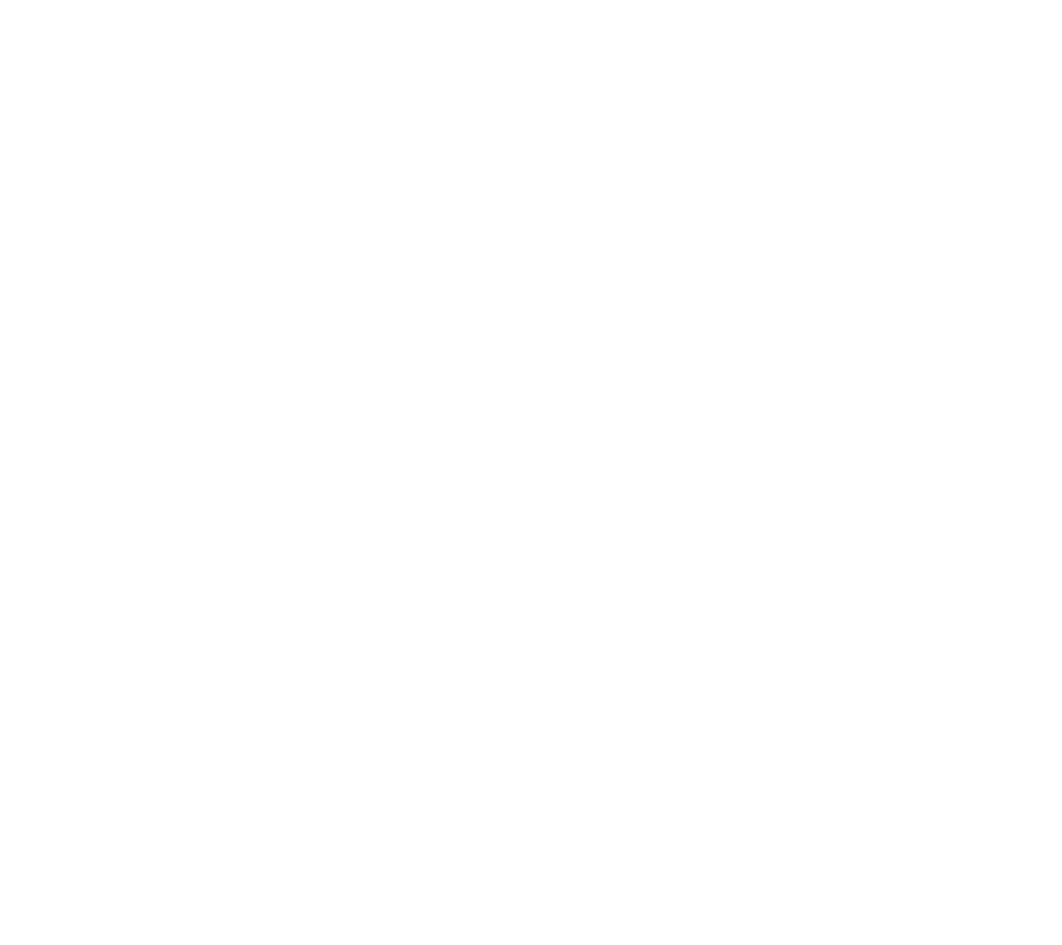
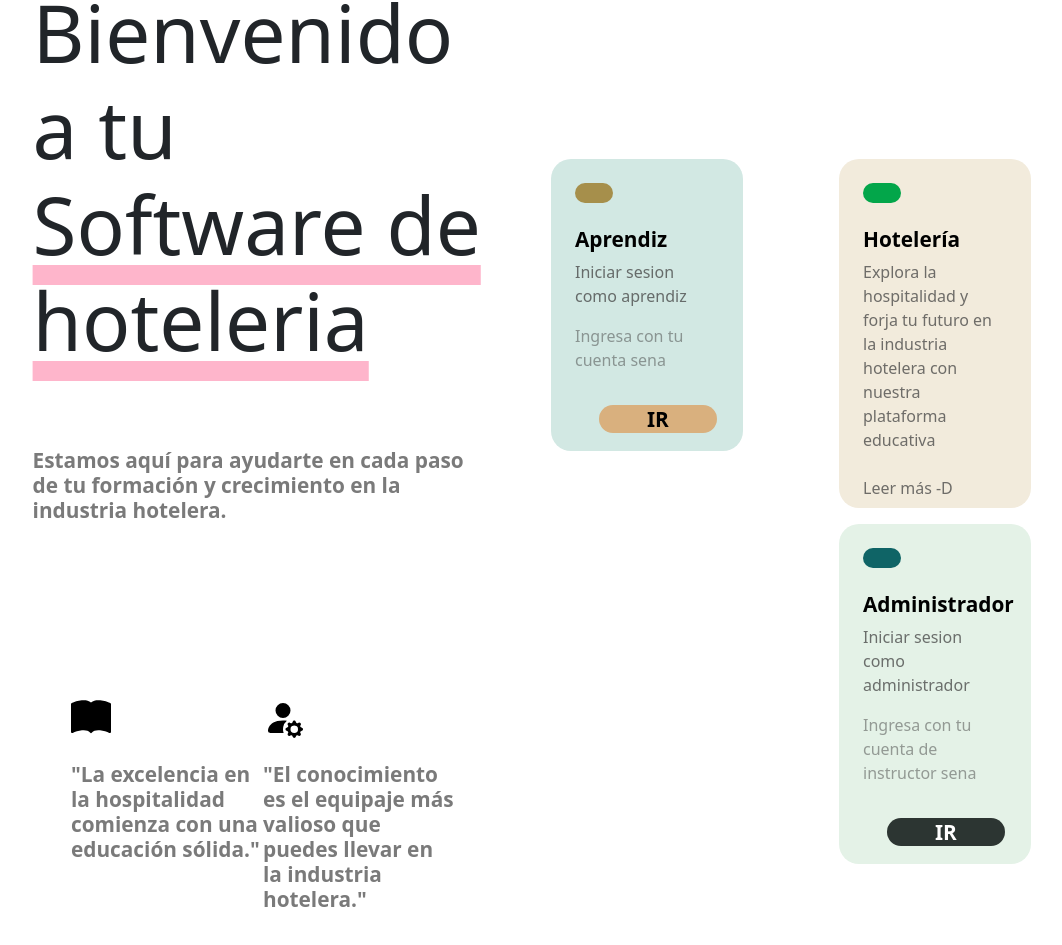
Before and after one commit to jhoncastro1/Software_Hoteleria, a React (Create React App) app in the folder Hoteleria_frontend/: page / in a window 1280 px wide. Shown: the part 291-1236 px from the top of the page, without its empty margins (89-1151 px from the left). Before the commit the page ends 800 px from the top, so only its background shows below. Built offline with nearby package versions, Linux system fonts and the light colour scheme.

Commit message:
Creation of AdminLogin.js and AdmingLogin.css, update of Home_page, routes Login and adminLogin done, all in a 90% made

```diff
--- a/Hoteleria_frontend/src/App.js
+++ b/Hoteleria_frontend/src/App.js
@@ -8,6 +8,7 @@ import Home from "./components/Home_page";
 import Login from "./components/Login";
 import Navbar_Home from "./components/Navbar_Home";
 import Main from "./components/Main_Page";
+import AdminLogin from "./components/AdminLogin";
 
 function App() {
   return (
@@ -25,6 +26,7 @@ function App() {
           />
           <Route path="/login" element={<Login />} />
           <Route path="/main" element={<Main/>} />
+          <Route path="/adminLogin" element={<AdminLogin/>} />
         </Routes>
       </div>
     </Router>
--- /dev/null
+++ b/Hoteleria_frontend/src/components/AdminLogin.css
@@ -0,0 +1,50 @@
+
+form {
+    background-color: #ffffff;
+
+  }
+
+h2 {
+  text-align: center;
+}
+
+label {
+  display: flex;
+  margin-top: 8px;
+}
+
+input[type="email"],input[type="password"] {
+  width: 100%;
+  padding: 10px;
+}
+
+button {
+  justify-content: center;
+  width: 100%;
+  background-color: #044040;
+  color: #fff;
+  padding: 10px;
+  cursor: pointer;
+  transition: background-color 0.3s;
+}
+
+button:hover {
+  background-color: #044040;
+}
+
+.software{
+  color: #fff;
+  text-align: center;
+}
+
+p{
+  align-items: center;
+  font-size: xx-small;
+  color: #424242;
+}
+
+
+.info
+{
+  background-color: #044040;
+}
--- /dev/null
+++ b/Hoteleria_frontend/src/components/AdminLogin.js
@@ -0,0 +1,85 @@
+import React, { useState } from 'react';
+
+import "./AdminLogin.css"; // Importar el archivo CSS
+import 'bootstrap/dist/css/bootstrap.min.css';
+import 'bootstrap/dist/js/bootstrap.bundle.min.js';
+import Senalogo from '../images/LogoSena.png'
+
+function Login() {
+  const [email, setEmail] = useState("");
+  const [password, setPassword] = useState("");
+
+  const handleEmailChange = (e) => {
+    setEmail(e.target.value);
+  };
+
+  const handlePasswordChange = (e) => {
+    setPassword(e.target.value);
+  };
+
+  const handleSubmit = (e) => {
+    e.preventDefault();
+    // Aquí puedes enviar los datos de inicio de sesión al servidor o realizar cualquier otra acción que desees.
+    console.log("Email:", email);
+    console.log("Contraseña:", password);
+  };
+
+  return (
+
+        <div className="col-12 row">
+          <div className="software text-white col-6 min-vh-100 text-white d-flex align-items-center justify-content-center flex-column info">
+
+            <h4 class="text-white mb-4">Bienvenidos de nuevo a tu</h4>
+            <h1 class="text-white mb-4">SOFTWARE DE HOTELERÍA</h1>
+            <h4 class="text-white">Instructor SENA</h4>
+
+          </div>
+
+
+
+          <div className="login col-6 text-black d-flex align-items-center justify-content-center flex-column">
+            <form onSubmit={handleSubmit}>
+              <div>
+                <div className="text-center">
+
+                  <img src={Senalogo} width="30px" height="30px"></img>
+                  <p>Regional tolima</p>
+                  <br />
+
+                  <br />
+                  <h2>Iniciar sesión</h2>
+
+                  <p>Inicia sesion con tu cuenta asignada por el instructor de proyecto</p>
+                  <br />
+                </div>
+                <label>Email:</label>
+                <input className="border-top-0 border-end-0 border-start-0"
+
+                  type="email"
+                  value={email}
+                  onChange={handleEmailChange}
+                  required
+
+                />
+              </div>
+              <div>
+                <label>Contraseña:</label>
+
+                <input className="border-top-0 border-end-0 border-start-0   class='bi bi-eye-slash'"
+                  type="password"
+                  value={password}
+                  onChange={handlePasswordChange}
+                  required
+                  />
+                  <i class="bi bi-eye-slash"></i>
+              </div>
+              <br />
+              <button type="submit" href="/">Ingresar</button>
+            </form>
+          </div>
+        </div>
+
+  );
+}
+
+export default Login;
--- a/Hoteleria_frontend/src/components/Home_Page.css
+++ b/Hoteleria_frontend/src/components/Home_Page.css
@@ -0,0 +1,96 @@
+.underline{
+    text-decoration: underline;
+    text-decoration-color: #FEB5CB;
+    text-decoration-thickness: 20px;
+}
+.room{
+    padding: 5%;
+}
+.border_sp{
+    border-bottom: 3px solid black;
+}
+.font_wig{
+    font-weight: 500;
+}
+.font_size{
+    font-weight: bold;
+    font-size: calc(1.3em);
+    color: rgba(66, 66, 66, 0.7);
+}
+.font_size_two{
+    font-size: calc(1em);
+
+    color: rgba(66, 66, 66, 0.5);
+}
+
+.font_size_three{
+    font-size: calc(1em);
+
+    color: rgba(66, 66, 66, 0.75);
+
+}
+.svg_width{
+    width: calc(5vh);
+}
+.svg_width:hover{
+    width: calc(6vh);
+    transition: 0.5s;
+}
+a{
+    text-decoration: none;
+    color: black;
+}
+.div_w_one{
+    width: calc(3vw);
+    height: calc(2.5vh);
+    border-radius: 20px;
+    background-color: #0F6466;
+}
+.bg_color{
+    background-color: #F2EBDC;
+    border-radius: 20px;
+}
+.svg_width_one{
+    width: calc(3vh);
+}
+.font_color{
+    color: black;
+}
+.font_color_two{
+    font-weight: bold;
+    font-size: calc(1.3em);
+    color: white
+}
+.div_w_two{
+    width: calc(3vw);
+    height: calc(2.5vh);
+    border-radius: 20px;
+    background-color: #A68F4B;
+}
+.bg_color_two{
+    background-color: #E4F2E7;
+    border-radius: 20px;
+}
+.div_w_three{
+    width: calc(3vw);
+    height: calc(2.5vh);
+    border-radius: 20px;
+    background-color: #03A64A;
+}
+
+.div_w_four{
+    width: calc(7vw);
+    height: calc(2.5vh);
+    border-radius: 20px;
+    background-color: #D9B07E;
+}
+.div_w_five{
+    width: calc(7vw);
+    height: calc(2.5vh);
+    border-radius: 20px;
+    background-color: #2C3532;
+}
+.bg_color_three{
+    background-color: #D2E8E3;
+    border-radius: 20px;
+}
--- a/Hoteleria_frontend/src/components/Home_page.js
+++ b/Hoteleria_frontend/src/components/Home_page.js
@@ -1,25 +1,76 @@
 import React from 'react'
 import { Link } from 'react-router-dom';
-import 'bootstrap/dist/css/bootstrap.min.css';
-import 'bootstrap/dist/js/bootstrap.bundle.min.js';
-
+import './Home_Page.css'
 const Home_page = () => {
   return (
-    <div className='container'>
-      <div className='col-lg-12'>
-          Hola
-      </div>
+    <main>
+      <section className='d-flex align-items-center col-12 min-vh-100 room'>
+        <div className='col-6 room'>
+          <div className='py-5'>
+            <h1 className='display-1 font_wig'>Bienvenido a tu  <span className='underline'>Software de hoteleria</span></h1>
+          </div>
+          <div className='py-4'>
+            <h4 className='font_size'>Estamos aquí para ayudarte en cada paso de tu formación y crecimiento en la industria hotelera.</h4>
+          </div>
+          <div className='py-5 col-12 d-flex justify-content-center '>
+            <a className='py-5 my-5 col-5'>
+            <svg xmlns="http://www.w3.org/2000/svg" class='svg_width' fill="currentColor" viewBox="0 0 16 16">
+              <path d="M8 1.783C7.015.936 5.587.81 4.287.94c-1.514.153-3.042.672-3.994 1.105A.5.5 0 0 0 0 2.5v11a.5.5 0 0 0 .707.455c.882-.4 2.303-.881 3.68-1.02 1.409-.142 2.59.087 3.223.877a.5.5 0 0 0 .78 0c.633-.79 1.814-1.019 3.222-.877 1.378.139 2.8.62 3.681 1.02A.5.5 0 0 0 16 13.5v-11a.5.5 0 0 0-.293-.455c-.952-.433-2.48-.952-3.994-1.105C10.413.809 8.985.936 8 1.783z"/>
+            </svg>
+              <h3 className='font_size py-4'>"La excelencia en la hospitalidad comienza con una educación sólida."</h3>
+            </a>
+            <a className='py-5 my-5 col-5'>
+            <svg xmlns="http://www.w3.org/2000/svg" class='svg_width' fill="currentColor" viewBox="0 0 16 16">
+              <path d="M11 5a3 3 0 1 1-6 0 3 3 0 0 1 6 0Zm-9 8c0 1 1 1 1 1h5.256A4.493 4.493 0 0 1 8 12.5a4.49 4.49 0 0 1 1.544-3.393C9.077 9.038 8.564 9 8 9c-5 0-6 3-6 4Zm9.886-3.54c.18-.613 1.048-.613 1.229 0l.043.148a.64.64 0 0 0 .921.382l.136-.074c.561-.306 1.175.308.87.869l-.075.136a.64.64 0 0 0 .382.92l.149.045c.612.18.612 1.048 0 1.229l-.15.043a.64.64 0 0 0-.38.921l.074.136c.305.561-.309 1.175-.87.87l-.136-.075a.64.64 0 0 0-.92.382l-.045.149c-.18.612-1.048.612-1.229 0l-.043-.15a.64.64 0 0 0-.921-.38l-.136.074c-.561.305-1.175-.309-.87-.87l.075-.136a.64.64 0 0 0-.382-.92l-.148-.045c-.613-.18-.613-1.048 0-1.229l.148-.043a.64.64 0 0 0 .382-.921l-.074-.136c-.306-.561.308-1.175.869-.87l.136.075a.64.64 0 0 0 .92-.382l.045-.148ZM14 12.5a1.5 1.5 0 1 0-3 0 1.5 1.5 0 0 0 3 0Z"/>
+            </svg>
+              <h3 className='font_size py-4'>"El conocimiento es el equipaje más valioso que puedes llevar en la industria hotelera."</h3>
+            </a>
 
+          </div>
 
+        </div>
+        <div className='col-6 d-flex justify-content-center'>
+          <div className='col-6'>
+            <div className='col-8 bg_color'>
+              <div className='p-4'>
+                <div className='div_w_two'></div>
+              </div>
+              <h3 className='font_size font_color px-4'>Aprendiz</h3>
+              <p className='font_size_three px-4'>Iniciar sesion como aprendiz </p>
+              <p className='font_size_two px-4'>Ingresa con tu cuenta sena</p>
 
-    <div className='container'>
-      <div className='col-lg-6'>
-        <p>Home_page</p>
-          <Link to="/login" className="btn btn-primary" role="button">Boton para Login pruebas</Link>
-          <Link to="/main" className="btn btn-primary" role="button">Boton para pagina principal pruebas</Link>
+              <div className='text-center px-5 py-3'>
+                 <a className='div_w_four font_size font_color px-5' href="/login" role='button'>IR</a>
+              </div>
+            </div>
+          </div>
+          <div className='col-6'>
+            <div className='col-8 bg_color_two'>
+              <div className='p-4'>
+                <div className='div_w_three'></div>
+              </div>
+              <h3 className='font_size font_color px-4'>Hotelería</h3>
+              <p className='font_size_three px-4'>Explora la hospitalidad y forja tu futuro en la industria hotelera con nuestra plataforma educativa </p>
+
+              <p className='font_size_three px-4 py-2'>Leer más -D</p>
+
+            </div>
+            <div className='col-8 bg_color_three'>
+              <div className='p-4'>
+                <div className='div_w_one'></div>
+              </div>
+              <h3 className='font_size font_color px-4'>Administrador</h3>
+              <p className='font_size_three px-4'>Iniciar sesion como administrador </p>
+              <p className='font_size_two px-4'>Ingresa con tu cuenta de instructor sena</p>
+              <div className='text-center px-5 py-3'>
+                 <a className='div_w_five font_color_two px-5' href="/AdminLogin" role='button'>IR</a>
+              </div>
+            </div>
+          </div>
         </div>
-      </div>
-    </div>
+      </section>
+    </main>
+
   )
 }
 
--- a/Hoteleria_frontend/src/components/Navbar_Home.js
+++ b/Hoteleria_frontend/src/components/Navbar_Home.js
@@ -11,6 +11,7 @@ const Navbar_Home = () => {
           <a className="navbar-brand">
             <img src={SenaLogo} width="50" height="50" className="img-fluid" />
           </a>
+
           <div className="navbar-collapse nav-link d-flex align-items-center justify-content-center">
             <ul className="navbar-nav mx-auto justify-content-center">
               <li className="nav-item bold">
```
